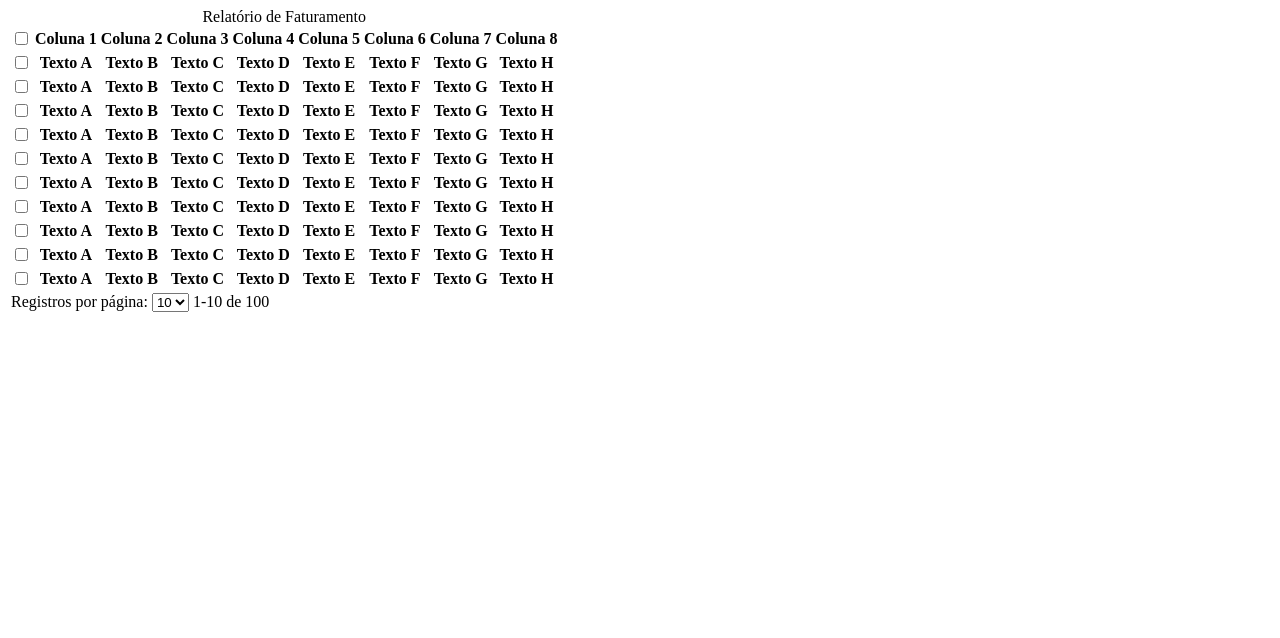
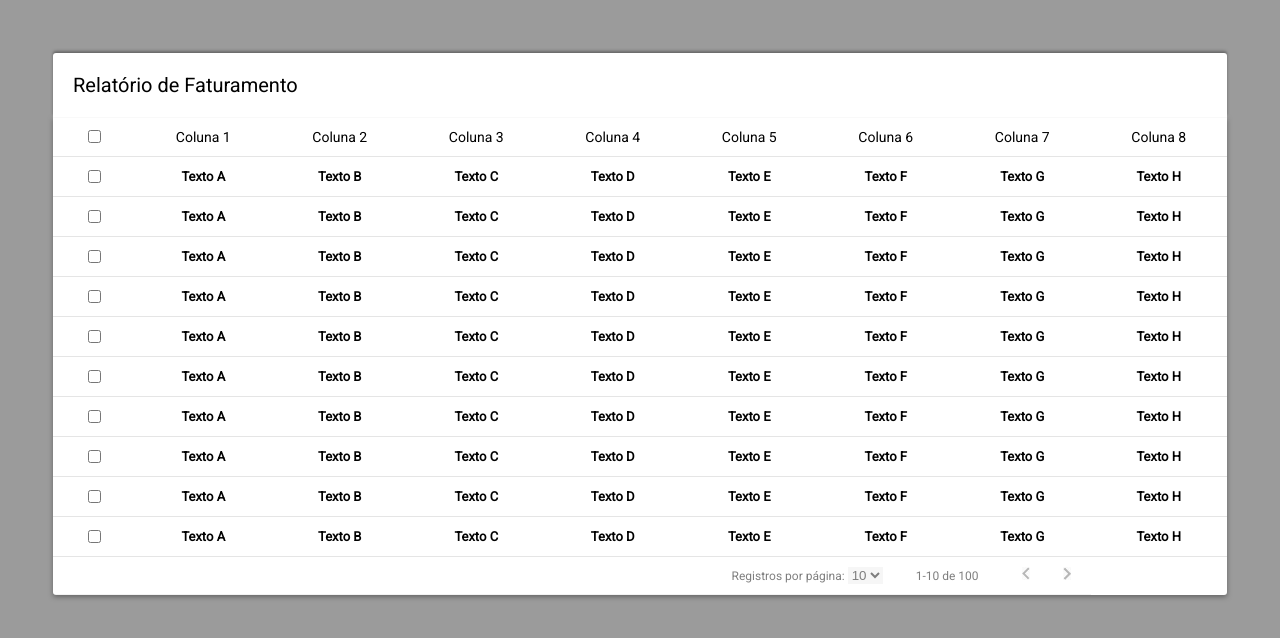
Before and after one commit to fau-33/pm_projetos, a plain HTML site: page fase1-projeto05/index.html in a window 1280 px wide. Drawn offline with Linux system fonts and the light colour scheme.

Commit message:
Finalizando o projeto 05 sobre tabela

```diff
--- a/fase1-projeto05/estilo.css
+++ b/fase1-projeto05/estilo.css
@@ -0,0 +1,74 @@
+body{
+    background-color: #9b9b9b;
+    padding: 45px;
+    font-family: 'Roboto', sans-serif;
+    -webkit-font-smoothing:antialiased;
+    font-size: 13px;
+    font-weight: 400;
+}
+
+table{
+    background-color: #fff;
+    width: 100%;
+    border-spacing: 0;
+    border-radius: 0px 0px 3px 3px;
+    box-shadow: 0px 2px 5px #666;
+}
+
+table caption{
+    background-color: #fff;
+    text-align: left;
+    padding: 20px;
+    border-radius: 3px 3px 0px 0px;
+    box-shadow: 0px -2px 3px #666;
+    font-weight: 500;
+    font-size: 20px;
+}
+
+table thead th{
+
+    font-size: 14px;
+    font-weight: 500;
+}
+
+
+table td, table th {
+    border-bottom: 1px solid rgba(0, 0, 0, 0.1);
+    padding-top: 10px;
+    padding-bottom: 10px;
+
+}
+
+tbody td:first-child, thead th:first-child {
+    width: 80px;
+    text-align: center;
+}
+
+tbody tr:hover {
+    background-color: #eeeeee;
+}
+
+tfoot{
+    text-align: right;
+    font-size: 12px;
+    opacity: 0.5;
+}
+
+tfoot td {
+    padding-right: 20px;
+}
+
+
+tfoot td span{
+    margin-right: 10px;
+    margin-left: 30px;
+}
+
+tfoot td img {
+    margin-left: 30px;
+}
+
+select{
+    border: none;
+    border-right-color: transparent;
+}
--- a/fase1-projeto05/index.html
+++ b/fase1-projeto05/index.html
@@ -4,7 +4,7 @@
        <meta charset="utf-8">
        <title>Projeto 005</title>
        <link rel="stylesheet" href="normalize.css">
-       <link href="https://fonts.googleapis.com/css?family=Oswald:500" rel="stylesheet">
+       <link href="https://fonts.googleapis.com/css?family=Roboto&display=swap" rel="stylesheet">
        <link rel="stylesheet" href="estilo.css">
     </head>
 
@@ -158,8 +158,8 @@
                         <option value="30">30</option>
                      </select>
                      <span>1-10 de 100</span>
-                     <a href="#"></a>
-                     <a href="#"></a>
+                     <a href="#"><img src="img-setae.jpg"></a>
+                     <a href="#"><img src="img-setad.jpg"></a>
                    </td>
                 </tr>
              </tfoot>
```
